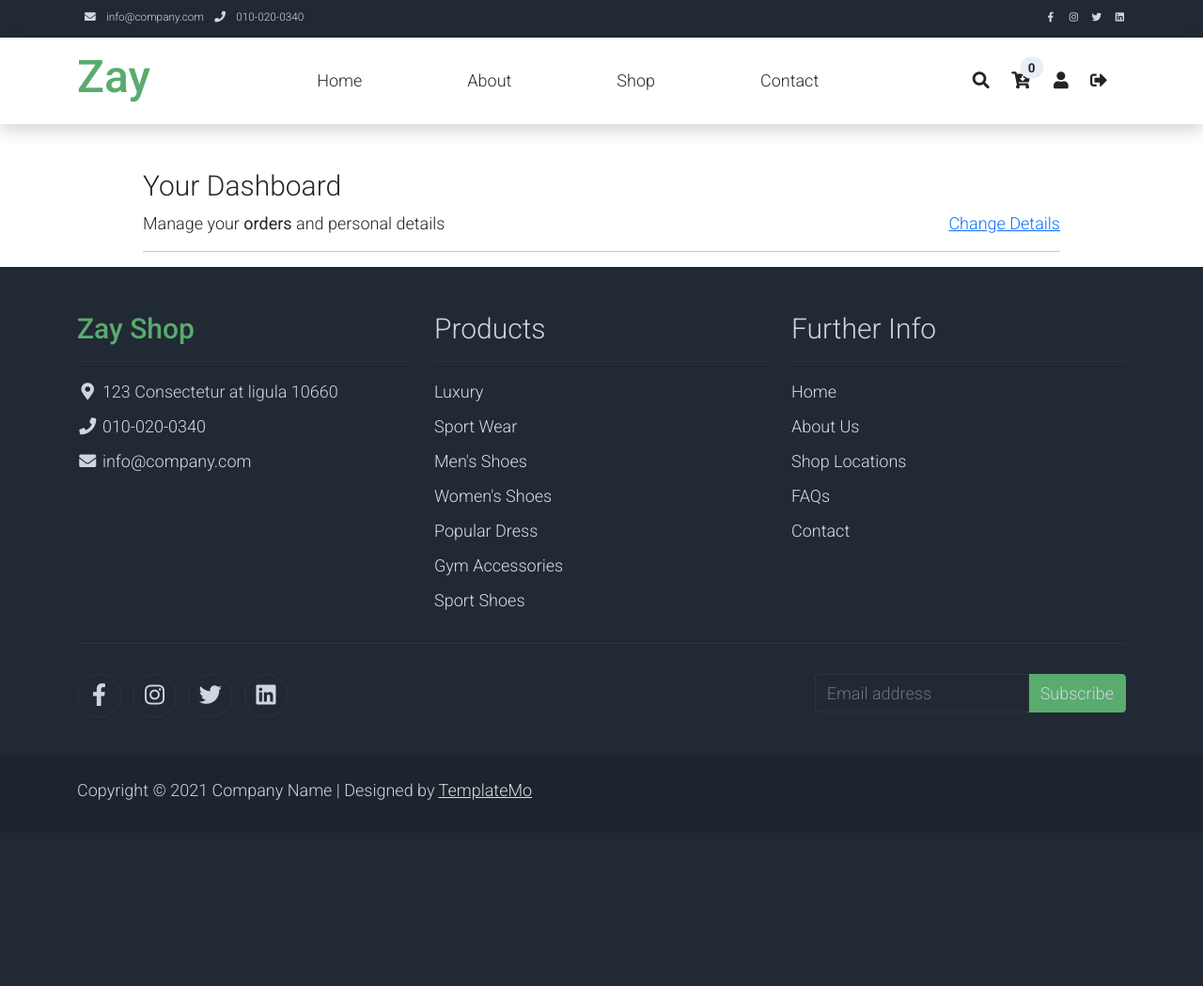
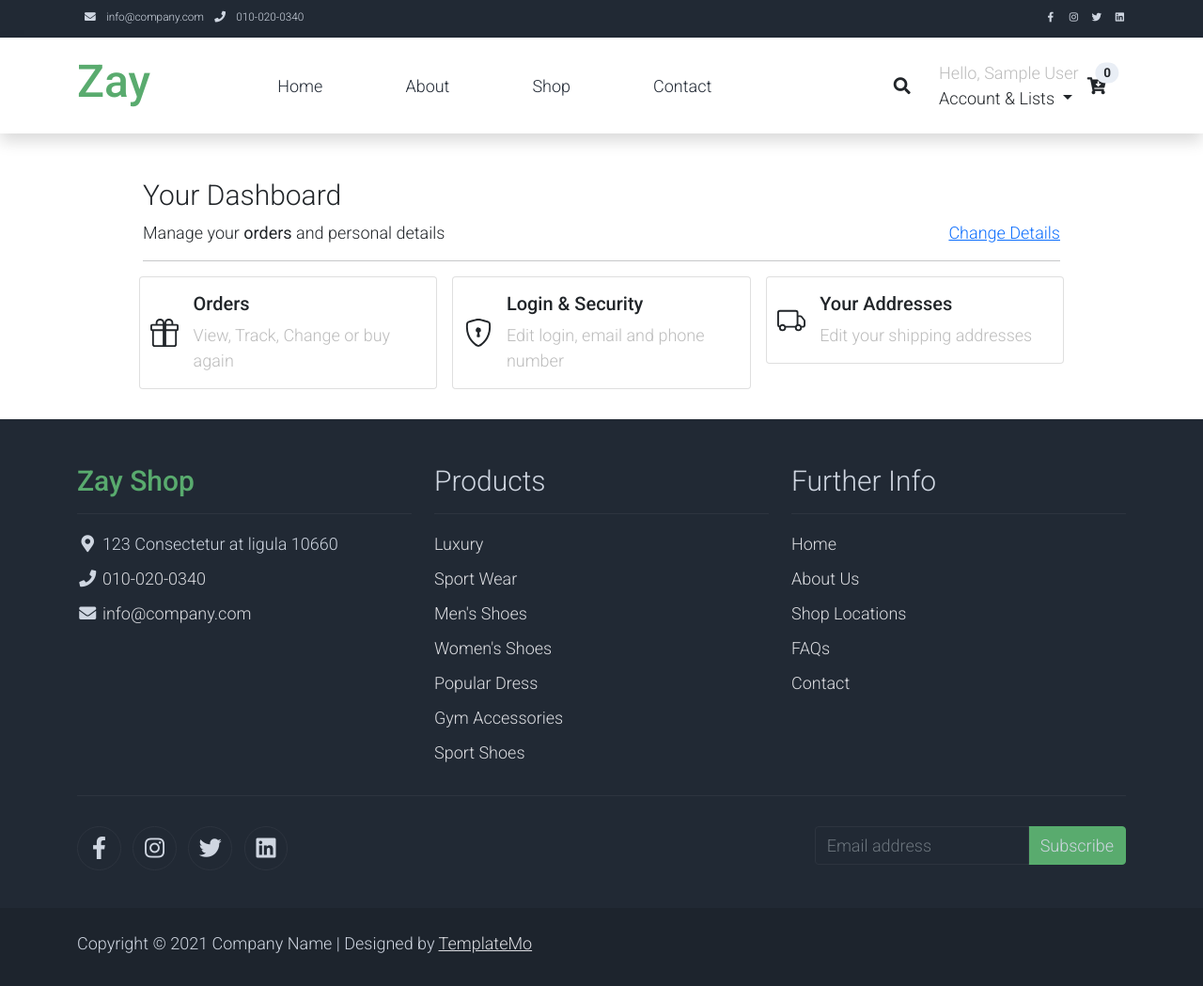
Before and after one commit to heltonteixeira92/ecommerce-store, a Django app: page /account/dashboard/ in a window 1280 px wide. Shown: the whole page at 94% size. Before the commit the page ends 851 px from the top, so only its background shows below. Run offline with Django 4.2, Linux system fonts and the light colour scheme; the visitor is signed in with stand-in values (Sample User, id 1); data that the repository does not hold is empty; some libraries are stand-ins or nearby versions.

Commit message:
Managing multiple addresses

```diff
--- a/account/admin.py
+++ b/account/admin.py
@@ -1,5 +1,5 @@
 from django.contrib import admin
 
-from .models import UserBase
+from .models import Customer
 
-admin.site.register(UserBase)
+admin.site.register(Customer)
--- /dev/null
+++ b/account/templates/dashboard/dashboard.html
@@ -0,0 +1,164 @@
+{% extends "base.html" %}
+{% load static %}
+{% block title %}Basket Summary{% endblock %}
+
+{% block content %}
+    <main class="pt-5">
+        <div class="container" style="max-width: 1000px">
+            <div class="col-12">
+                <h1 class="h2">Your Dashboard</h1>
+            </div>
+            <div class="col-12 d-flex justify-content-between">
+                <div>Manage your <b>orders</b> and personal details</div>
+                <div><a href="{% url "account:edit_details" %}">Change Details</a></div>
+            </div>
+            <hr/>
+        </div>
+        <div class="row row-cols-1 row-cols-sm-2 row-cols-md-3 g-3 mx-auto" style="max-width: 1000px">
+            <div class="col">
+                <a href="#" class="text-reset text-decoration-none" role="button" style="max-width: 540px;">
+                    <div class="card mb-3">
+                        <div class="row g-0">
+                            <div class="col-2 position-relative">
+                                <svg class="position-absolute top-50 start-50 translate-middle"
+                                     xmlns="http://www.w3.org/2000/svg" width="30" height="30" fill="currentColor"
+                                     class="bi bi-gift"
+                                     viewBox="0 0 16 16">
+                                    <path
+                                            d="M3 2.5a2.5 2.5 0 0 1 5 0 2.5 2.5 0 0 1 5 0v.006c0 .07 0 .27-.038.494H15a1 1 0 0 1 1 1v2a1 1 0 0 1-1 1v7.5a1.5 1.5 0 0 1-1.5 1.5h-11A1.5 1.5 0 0 1 1 14.5V7a1 1 0 0 1-1-1V4a1 1 0 0 1 1-1h2.038A2.968 2.968 0 0 1 3 2.506V2.5zm1.068.5H7v-.5a1.5 1.5 0 1 0-3 0c0 .085.002.274.045.43a.522.522 0 0 0 .023.07zM9 3h2.932a.56.56 0 0 0 .023-.07c.043-.156.045-.345.045-.43a1.5 1.5 0 0 0-3 0V3zM1 4v2h6V4H1zm8 0v2h6V4H9zm5 3H9v8h4.5a.5.5 0 0 0 .5-.5V7zm-7 8V7H2v7.5a.5.5 0 0 0 .5.5H7z"/>
+                                </svg>
+                            </div>
+                            <div class="col-10">
+                                <div class="card-body ps-0 ps-md-1">
+                                    <h1 class="h5">Orders</h1>
+                                    <p class="card-text small text-muted">View, Track, Change or buy again</p>
+                                </div>
+                            </div>
+                        </div>
+                    </div>
+                </a>
+            </div>
+            <div class="col">
+                <a href="{% url "account:edit_details" %}" class="text-reset text-decoration-none" role="button"
+                   style="max-width: 540px;">
+                    <div class="card mb-3">
+                        <div class="row g-0">
+                            <div class="col-2 position-relative">
+                                <svg class="position-absolute top-50 start-50 translate-middle"
+                                     xmlns="http://www.w3.org/2000/svg" width="30" height="30" fill="currentColor"
+                                     class="bi bi-shield-lock" viewBox="0 0 16 16">
+                                    <path d="M5.338 1.59a61.44 61.44 0 0 0-2.837.856.481.481 0 0 0-.328.39c-.554 4.157.726 7.19 2.253 9.188a10.725 10.725 0 0 0 2.287 2.233c.346.244.652.42.893.533.12.057.218.095.293.118a.55.55 0 0 0 .101.025.615.615 0 0 0 .1-.025c.076-.023.174-.061.294-.118.24-.113.547-.29.893-.533a10.726 10.726 0 0 0 2.287-2.233c1.527-1.997 2.807-5.031 2.253-9.188a.48.48 0 0 0-.328-.39c-.651-.213-1.75-.56-2.837-.855C9.552 1.29 8.531 1.067 8 1.067c-.53 0-1.552.223-2.662.524zM5.072.56C6.157.265 7.31 0 8 0s1.843.265 2.928.56c1.11.3 2.229.655 2.887.87a1.54 1.54 0 0 1 1.044 1.262c.596 4.477-.787 7.795-2.465 9.99a11.775 11.775 0 0 1-2.517 2.453 7.159 7.159 0 0 1-1.048.625c-.28.132-.581.24-.829.24s-.548-.108-.829-.24a7.158 7.158 0 0 1-1.048-.625 11.777 11.777 0 0 1-2.517-2.453C1.928 10.487.545 7.169 1.141 2.692A1.54 1.54 0 0 1 2.185 1.43 62.456 62.456 0 0 1 5.072.56z"/>
+                                    <path d="M9.5 6.5a1.5 1.5 0 0 1-1 1.415l.385 1.99a.5.5 0 0 1-.491.595h-.788a.5.5 0 0 1-.49-.595l.384-1.99a1.5 1.5 0 1 1 2-1.415z"/>
+                                </svg>
+                            </div>
+                            <div class="col-10">
+                                <div class="card-body ps-0 ps-md-1">
+                                    <h1 class="h5">Login & Security</h1>
+                                    <p class="card-text small text-muted">Edit login, email and phone number</p>
+                                </div>
+                            </div>
+                        </div>
+                    </div>
+                </a>
+            </div>
+            <div class="col">
+                <a href="{% url "account:addresses" %}" class="text-reset text-decoration-none" role="button"
+                   style="max-width: 540px;">
+                    <div class="card mb-3">
+                        <div class="row g-0">
+                            <div class="col-2 position-relative">
+                                <svg class="position-absolute top-50 start-50 translate-middle"
+                                     xmlns="http://www.w3.org/2000/svg" width="30" height="30" fill="currentColor"
+                                     class="bi bi-truck" viewBox="0 0 16 16">
+                                    <path d="M0 3.5A1.5 1.5 0 0 1 1.5 2h9A1.5 1.5 0 0 1 12 3.5V5h1.02a1.5 1.5 0 0 1 1.17.563l1.481 1.85a1.5 1.5 0 0 1 .329.938V10.5a1.5 1.5 0 0 1-1.5 1.5H14a2 2 0 1 1-4 0H5a2 2 0 1 1-3.998-.085A1.5 1.5 0 0 1 0 10.5v-7zm1.294 7.456A1.999 1.999 0 0 1 4.732 11h5.536a2.01 2.01 0 0 1 .732-.732V3.5a.5.5 0 0 0-.5-.5h-9a.5.5 0 0 0-.5.5v7a.5.5 0 0 0 .294.456zM12 10a2 2 0 0 1 1.732 1h.768a.5.5 0 0 0 .5-.5V8.35a.5.5 0 0 0-.11-.312l-1.48-1.85A.5.5 0 0 0 13.02 6H12v4zm-9 1a1 1 0 1 0 0 2 1 1 0 0 0 0-2zm9 0a1 1 0 1 0 0 2 1 1 0 0 0 0-2z"/>
+                                </svg>
+                            </div>
+                            <div class="col-10">
+                                <div class="card-body ps-0 ps-md-1">
+                                    <h1 class="h5">Your Addresses</h1>
+                                    <p class="card-text small text-muted">Edit your shipping addresses</p>
+                                </div>
+                            </div>
+                        </div>
+                    </div>
+                </a>
+            </div>
+
+            <div class="container" style="max-width: 1000px">
+                {% for order in orders %}
+                    <div class="row g-3">
+
+                        <div class="col-12 bg-light p-3 d-flex justify-content-between">
+                            <div class="d-flex d-flex-inline">
+
+                                <div class="pe-3">{{ order.created }}</div>
+                                <div class="dropdown">
+                                    <a class="text-reset text-decoration-none dropdown-toggle" href="#" role="link"
+                                       id="dropdownLink" data-bs-toggle="dropdown" aria-expanded="false">
+                                        Dispacted to
+                                        <svg xmlns="http://www.w3.org/2000/svg" width="12" height="12"
+                                             fill="currentColor" class="bi bi-chevron-down" viewBox="0 0 16 16">
+                                            <path fill-rule="evenodd"
+                                                  d="M1.646 4.646a.5.5 0 0 1 .708 0L8 10.293l5.646-5.647a.5.5 0 0 1 .708.708l-6 6a.5.5 0 0 1-.708 0l-6-6a.5.5 0 0 1 0-.708z"/>
+                                        </svg>
+                                    </a>
+
+                                    <ul class="dropdown-menu" aria-labelledby="dropdownLink">
+                                        <li class="item small">{{ order.full_name }}</li>
+                                        <li class="item small">{{ order.address1 }}</li>
+                                        <li class="item small">{{ order.address2 }}</li>
+                                        <li class="item small">{{ order.post_code }}</li>
+                                    </ul>
+                                </div>
+
+                            </div>
+                            <div class="text-end">
+                                Total paid: <span class="fw-bold">R${{ order.total_paid }}</span>
+                            </div>
+                        </div>
+                        <div class="col-md-5 col-lg-4 order-md-last p-0 order-3">
+                            <div class="d-grid gap-2 ">
+                                <button class="btn btn-warning" type="button">Problem with order</button>
+                                <button class="btn btn-light" type="button">Leave a review</button>
+                            </div>
+                        </div>
+
+                        <div class="col-md-7 col-lg-8 p-0">
+
+                            {% for item in order.items.all %}
+
+                                <div class="card mb-3 border-0">
+                                    <div class="row g-0">
+                                        <div class="col-md-2 d-none d-md-block">
+                                            <img class="img-fluid" style="width:90px"
+                                                 src="{{ item.product.image.url }}"/>
+                                        </div>
+                                        <div class="col-md-10">
+                                            <div class="card-body p-1">
+                                                <a class="text-decoration-none"
+                                                   href="{{ item.product.get_absolute_url }}">
+                                                    <p class="card-text small">{{ item.product|title }}</p>
+                                                </a>
+                                            </div>
+                                        </div>
+                                    </div>
+                                </div>
+
+
+                            {% endfor %}
+
+
+                        </div>
+
+                    </div>
+                {% endfor %}
+
+            </div>
+        </div>
+    </main>
+
+
+
+
+
+{% endblock %}
--- a/account/urls.py
+++ b/account/urls.py
@@ -33,4 +33,9 @@ urlpatterns = [
     path('profile/delete-user/', views.delete_user, name='delete_user'),
     path('profile/delete-confirm/', TemplateView.as_view(template_name='user/delete_confirm.html'),
          name='delete_confirmation'),
+    path('addresses/', views.view_address, name='addresses'),
+    path('add-address/', views.add_address, name='add_address'),
+    path('addresses/edit/<slug:id>/', views.edit_address, name='edit_address'),
+    path('addresses/delete/<slug:id>/', views.delete_address, name='delete_address'),
+    path('addresses/set-default/<slug:id>/', views.set_default, name='set_default'),
 ]
--- a/account/views.py
+++ b/account/views.py
@@ -1,23 +1,24 @@
 from django.contrib.auth import login, logout
 from django.contrib.auth.decorators import login_required
 from django.contrib.sites.shortcuts import get_current_site
-from django.http import HttpResponse
+from django.http import HttpResponse, HttpResponseRedirect
 from django.shortcuts import redirect, render
 from django.template.loader import render_to_string
+from django.urls import reverse
 from django.utils.encoding import force_bytes, force_str
 from django.utils.http import urlsafe_base64_decode, urlsafe_base64_encode
 
 from order.views import user_orders
 
-from .forms import RegistrationForm, UserEditForm
-from .models import UserBase
+from .forms import RegistrationForm, UserEditForm, UserAddressForm
+from .models import Customer, Address
 from .token import account_activation_token
 
 
 @login_required
 def dashboard(request):
     orders = user_orders(request)
-    return render(request, 'user/dashboard.html', {'orders': orders})
+    return render(request, 'dashboard/dashboard.html', {'orders': orders})
 
 
 @login_required
@@ -35,7 +36,7 @@ def edit_details(request):
 
 @login_required
 def delete_user(request):
-    user = UserBase.objects.get(user_name=request.user)
+    user = Customer.objects.get(user_name=request.user)
     user.is_active = False
     user.save()
     logout(request)
@@ -75,7 +76,7 @@ def account_activate(request, uidb64, token):
     user = None
     try:
         uid = force_str(urlsafe_base64_decode(uidb64))
-        user = UserBase.objects.get(pk=uid)
+        user = Customer.objects.get(pk=uid)
     except ():
         pass
 
@@ -86,3 +87,53 @@ def account_activate(request, uidb64, token):
         return redirect('account:dashboard')
     else:
         return render(request, 'registration/activation_invalid.html')
+
+
+# Addresses
+
+@login_required
+def view_address(request):
+    addresses = Address.objects.filter(customer=request.user)
+    return render(request, 'dashboard/addresses.html', {'addresses': addresses})
+
+
+@login_required
+def add_address(request):
+    if request.method == 'POST':
+        form = UserAddressForm(data=request.POST)
+        if form.is_valid():
+            form = form.save(commit=False)
+            form.customer = request.user
+            form.save()
+            return HttpResponseRedirect(reverse('account:addresses'))
+    else:
+        form = UserAddressForm()
+    return render(request, 'dashboard/edit_addresses.html', {"form": form})
+
+
+@login_required
+def edit_address(request, id):
+    if request.method == 'POST':
+        address = Address.objects.get(pk=id, customer=request.user)
+        form = UserAddressForm(data=request.POST, instance=address)
+        if form.is_valid():
+            form.save()
+            HttpResponseRedirect(reverse('account:addresses'))
+    else:
+        address = Address.objects.get(pk=id, customer=request.user)
+        form = UserAddressForm(instance=address)
+    return render(request, 'dashboard/edit_addresses.html', {"form": form})
+
+
+@login_required
+def delete_address(request, id):
+    address = Address.objects.get(pk=id, customer=request.user)
+    address.delete()
+    return redirect(reverse("account:addresses"))
+
+
+@login_required
+def set_default(request, id):
+    Address.objects.filter(customer=request.user, default=True).update(default=False)
+    Address.objects.filter(pk=id, customer=request.user).update(default=True)
+    return redirect("account:addresses")
--- a/core/settings/core.py
+++ b/core/settings/core.py
@@ -104,7 +104,7 @@ MEDIA_ROOT = os.path.join(BASE_DIR, 'media/')
 
 DEFAULT_AUTO_FIELD = 'django.db.models.BigAutoField'
 
-AUTH_USER_MODEL = 'account.UserBase'
+AUTH_USER_MODEL = 'account.Customer'
 LOGIN_REDIRECT_URL = '/account/dashboard'
 LOGIN_URL = '/account/login/'
 
--- a/store/templates/base.html
+++ b/store/templates/base.html
@@ -16,6 +16,13 @@
     <link rel="stylesheet" href="{%  static 'assets/css/bootstrap.min.css' %}">
     <link rel="stylesheet" href="{%  static 'assets/css/templatemo.css' %}">
     <link rel="stylesheet" href="{% static 'assets/css/custom.css' %}">
+    <!--Bootstrap-->
+{#    <link href="https://cdn.jsdelivr.net/npm/bootstrap@5.0.0-beta1/dist/css/bootstrap.min.css" rel="stylesheet"#}
+{#    integrity="sha384-giJF6kkoqNQ00vy+HMDP7azOuL0xtbfIcaT9wjKHr8RbDVddVHyTfAAsrekwKmP1" crossorigin="anonymous">#}
+{#    <script src="https://code.jquery.com/jquery-3.5.1.min.js"#}
+{#    integrity="sha256-9/aliU8dGd2tb6OSsuzixeV4y/faTqgFtohetphbbj0=" crossorigin="anonymous"></script>#}
+{#    <script src="https://cdn.jsdelivr.net/npm/bootstrap@5.0.0-beta1/dist/js/bootstrap.bundle.min.js"#}
+{#    integrity="sha384-ygbV9kiqUc6oa4msXn9868pTtWMgiQaeYH7/t7LECLbyPA2x65Kgf80OJFdroafW" crossorigin="anonymous">#}
     <!--Jquery-->
     <script src="https://code.jquery.com/jquery-1.9.1.js"></script>
     <!-- Load fonts style after rendering the layout styles -->
@@ -73,6 +80,32 @@
                         <li class="nav-item">
                             <a class="nav-link" href="{% url 'store:contact' %}">Contact</a>
                         </li>
+                    <hr>
+                       <!-- Mobile menu option -->
+                        <li class="nav-item d-md-none">
+
+                            <ul class="navbar-nav me-auto mb-2 mb-md-0">
+                                <li><a class="dropdown-item" href="{% url "store:home"  %}">All</a></li>
+                                {% for c in categories %}
+                                <li {% if category.slug == c.slug %}class="selected" {% endif %}>
+                                    <a class="dropdown-item" href="{{ c.get_absolute_url }}">{{ c.name|title }}</a>
+                                </li>
+                                {% endfor %}
+                            </ul>
+
+                            <h6 class="card-title">My Account</h6>
+                            <ul class="list-group list-group-flush dropdown-account-link">
+                                {% if user.is_authenticated %}
+                                <a href="{% url "account:dashboard" %}" class="dropdown-item">Your Account</a>
+                                <a href="#" class="dropdown-item">Orders</a>
+                                <a href="{% url "account:logout" %}" class="dropdown-item">Logout</a>
+                                {% else %}
+                                <a href="{% url "account:login" %}" class="dropdown-item">Login</a>
+                                {% endif %}
+                            </ul>
+
+                        </li>
+                       <!-- Mobile end -->
                     </ul>
                 </div>
                 <div class="navbar align-self-center d-flex">
@@ -87,6 +120,44 @@
                     <a class="nav-icon d-none d-lg-inline" href="#" data-bs-toggle="modal" data-bs-target="#templatemo_search">
                         <i class="fa fa-fw fa-search text-dark mr-2"></i>
                     </a>
+
+                <div>
+                    <div class="collapse navbar-collapse" id="navbarSupportedContent2">
+                      <ul class="navbar-nav me-auto mb-2 mb-lg-0">
+                        <li class="nav-item dropdown">
+                          <a class="nav-link dropdown-toggle text-reset" href="#" id="navbarDropdown" role="button"
+                            data-bs-toggle="dropdown" aria-expanded="false">
+                            <div class="small text-muted">Hello,
+                              {% if user.is_authenticated %}
+                                {{ request.user.name }}
+                              {% else %}
+                              Login
+                              {% endif %}
+                            </div>
+                            <span class="fs15 fw500">Account &amp; Lists
+                            </span>
+                            </span>
+                          </a>
+                          <div class="dropdown-menu rounded-0" aria-labelledby="navbarDropdown">
+                            <div class="card border-0">
+                              <div class="card-body">
+                                <h6 class="card-title">My Account</h6>
+                                <ul class="list-group list-group-flush dropdown-account-link">
+                                  {% if user.is_authenticated %}
+                                      <a href="{% url "account:dashboard" %}" class="text-reset small list-group-item p-0 pb-1 border-0 dropdown-account-link">Your Account</a>
+                                      <a href="#" class="text-reset small list-group-item p-0 pb-1 border-0 dropdown-account-link">Orders</a>
+                                      <a href="{% url "account:logout" %}" class="text-reset small list-group-item p-0 pb-1 border-0 dropdown-account-link">Logout</a>
+                                  {% else %}
+                                    <a href="{% url "account:login" %}" class="text-reset small list-group-item p-0 pb-1 border-0 dropdown-account-link">Login</a>
+                                  {% endif %}
+                                </ul>
+                              </div>
+                            </div>
+                          </div>
+                        </li>
+                      </ul>
+                    </div>
+                  </div>
                     <a class="nav-icon position-relative text-decoration-none" href="{% url 'basket:basket_summary' %}">
                         <i class="fa fa-fw fa-cart-arrow-down text-dark mr-1"></i>
 
@@ -100,20 +171,20 @@
                                 </span>
                             {% endwith %}
                     </a>
-                {% if user.is_authenticated %}
-                    <a class="nav-icon position-relative text-decoration-none" href="{% url 'account:dashboard' %}">
-                        {% else %}
-                    <a class="nav-icon position-relative text-decoration-none" href="{% url 'account:login' %}">
-                        {% endif %}
-                        <i class="fa fa-fw fa-user text-dark mr-3"></i>
+{#                {% if user.is_authenticated %}#}
+{#                    <a class="nav-icon position-relative text-decoration-none" href="{% url 'account:dashboard' %}">#}
+{#                        {% else %}#}
+{#                    <a class="nav-icon position-relative text-decoration-none" href="{% url 'account:login' %}">#}
+{#                        {% endif %}#}
+{#                        <i class="fa fa-fw fa-user text-dark mr-3"></i>#}
 {#                        <span class="position-absolute top-0 left-100 translate-middle badge rounded-pill bg-light text-dark">+99</span>#}
-                    </a>
-                {% if user.is_authenticated %}
-                    <a class="nav-icon position-relative text-decoration-none" href="{% url 'account:logout' %}">
-                        <i class="fa fa-sign-out-alt text-dark mr-3"></i>
+{#                    </a>#}
+{#                {% if user.is_authenticated %}#}
+{#                    <a class="nav-icon position-relative text-decoration-none" href="{% url 'account:logout' %}">#}
+{#                        <i class="fa fa-sign-out-alt text-dark mr-3"></i>#}
 {#                        <span class="position-absolute top-0 left-100 translate-middle badge rounded-pill bg-light text-dark">+99</span>#}
-                    </a>
-                {% endif %}
+{#                    </a>#}
+{#                {% endif %}#}
                 </div>
             </div>
 
```
Also changed, not shown: account/forms.py (+33 -6 lines), account/models.py (+37 -21 lines), account/templates/dashboard/addresses.html (added, +71 -0 lines), account/templates/dashboard/edit_addresses.html (added, +46 -0 lines), account/templates/user/dashboard.html (deleted, +0 -87 lines), account/migrations/0001_initial.py, basket/migrations/__init__.py (deleted), order/migrations/0001_initial.py, payment/migrations/__init__.py (deleted).
